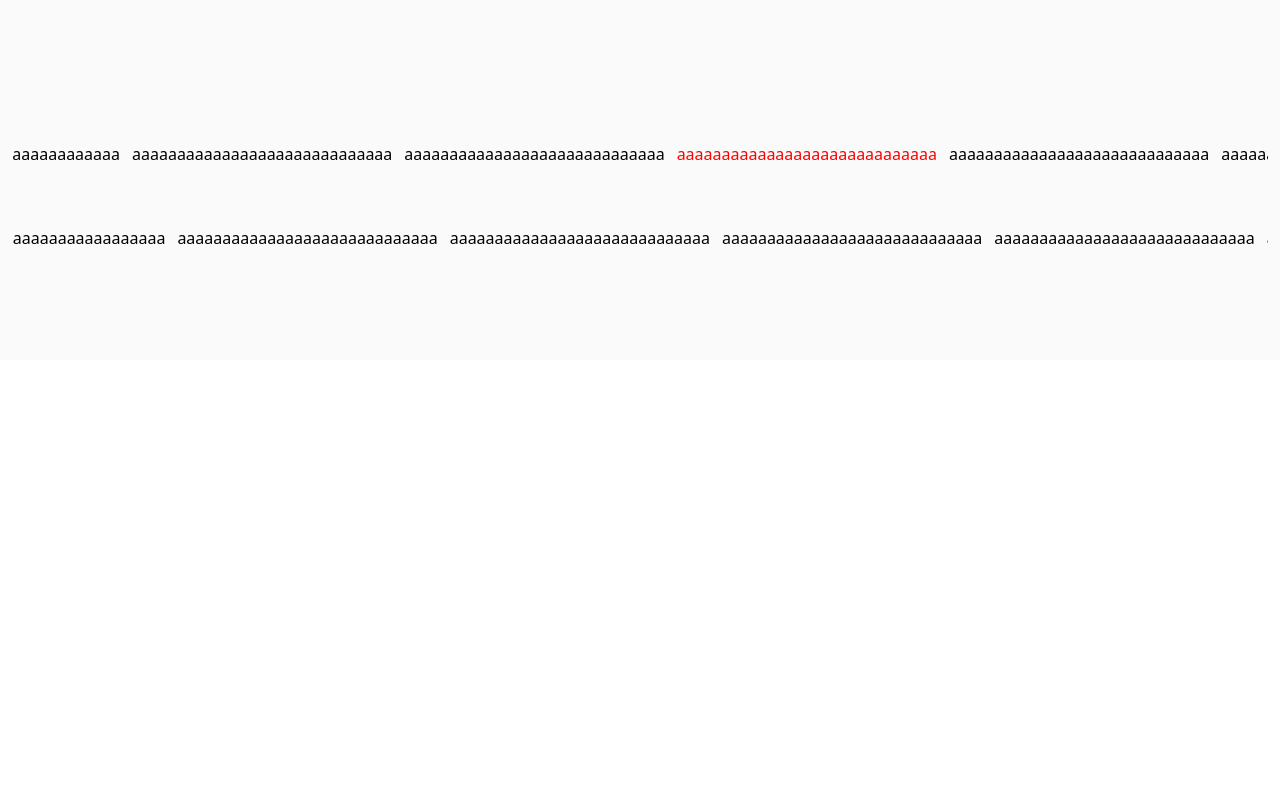
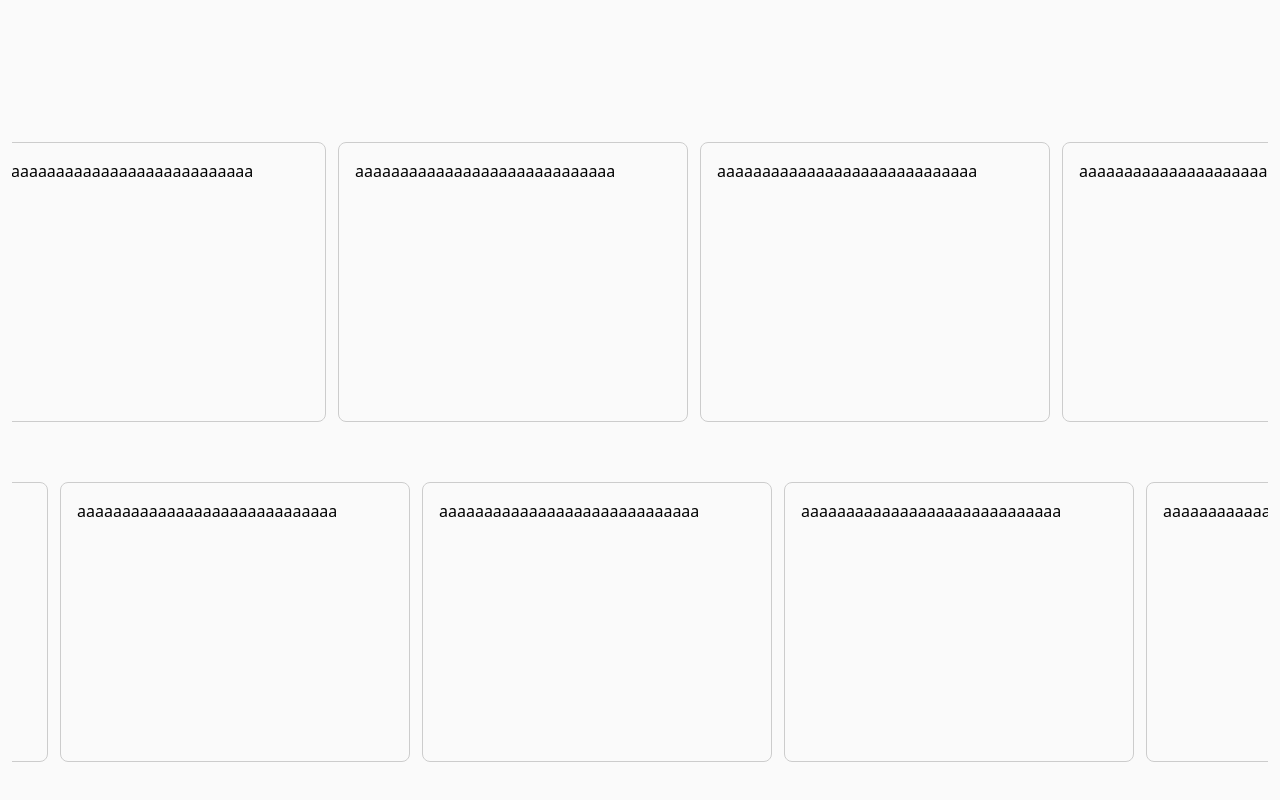
Before and after one commit to atttaskalyar/afforai-homepage, a React (Vite) app in the folder Afforai/: page / in a window 1280 px wide. Shown: the part 4914-5714 px from the top of the page. Before the commit the page ends 5274 px from the top, so only its background shows below. Built offline with nearby package versions, Linux system fonts and the light colour scheme.

Commit message:
added correct size for cards

```diff
--- /dev/null
+++ b/Afforai/src/components/UseCaseComponents/ReviewsSection/ReviewCard/index.jsx
@@ -0,0 +1,9 @@
+import styles from "./style.module.css";
+
+const ReviewCard = () => {
+  return (
+    <div className={styles.cardContainer}>aaaaaaaaaaaaaaaaaaaaaaaaaaaaa</div>
+  );
+};
+
+export default ReviewCard;
--- /dev/null
+++ b/Afforai/src/components/UseCaseComponents/ReviewsSection/ReviewCard/style.module.css
@@ -0,0 +1,7 @@
+.cardContainer{
+    width: 350px;
+    height: 280px;
+    padding: 16px;
+    border: 1px solid rgb(204, 204, 204);
+    border-radius: 8px;
+}
--- a/Afforai/src/components/UseCaseComponents/ReviewsSection/index.jsx
+++ b/Afforai/src/components/UseCaseComponents/ReviewsSection/index.jsx
@@ -1,5 +1,6 @@
 import styles from "./style.module.css";
 import DraggableMovingSlider from "../DraggableMovingSlider";
+import ReviewCard from "./ReviewCard";
 
 const ReviewSection = () => {
   return (
@@ -8,29 +9,23 @@ const ReviewSection = () => {
         direction={"right"}
         containerClass={styles.carouselContainer}
       >
-        <div style={{ color: "red" }}>aaaaaaaaaaaaaaaaaaaaaaaaaaaaa</div>
-        <div>aaaaaaaaaaaaaaaaaaaaaaaaaaaaa</div>
-        <div>aaaaaaaaaaaaaaaaaaaaaaaaaaaaa</div>
-        <div>aaaaaaaaaaaaaaaaaaaaaaaaaaaaa</div>
-        <div>aaaaaaaaaaaaaaaaaaaaaaaaaaaaa</div>
-        <div>aaaaaaaaaaaaaaaaaaaaaaaaaaaaa</div>
-        <div>aaaaaaaaaaaaaaaaaaaaaaaaaaaaa</div>
-        <div>aaaaaaaaaaaaaaaaaaaaaaaaaaaaa</div>
-        <div>aaaaaaaaaaaaaaaaaaaaaaaaaaaaa</div>
+        <ReviewCard />
+        <ReviewCard />
+        <ReviewCard />
+        <ReviewCard />
+        <ReviewCard />
+        <ReviewCard />
+        <ReviewCard />
       </DraggableMovingSlider>
 
       <DraggableMovingSlider direction={"left"}>
-        <div style={{ color: "red" }}>aaaaaaaaaaaaaaaaaaaaaaaaaaaaa</div>
-        <div>aaaaaaaaaaaaaaaaaaaaaaaaaaaaa</div>
-        <div>aaaaaaaaaaaaaaaaaaaaaaaaaaaaa</div>
-        <div>aaaaaaaaaaaaaaaaaaaaaaaaaaaaa</div>
-        <div>aaaaaaaaaaaaaaaaaaaaaaaaaaaaa</div>
-        <div>aaaaaaaaaaaaaaaaaaaaaaaaaaaaa</div>
-        <div>aaaaaaaaaaaaaaaaaaaaaaaaaaaaa</div>
-        <div>aaaaaaaaaaaaaaaaaaaaaaaaaaaaa</div>
-        <div>aaaaaaaaaaaaaaaaaaaaaaaaaaaaa</div>
-        <div>aaaaaaaaaaaaaaaaaaaaaaaaaaaaa</div>
-        <div>aaaaaaaaaaaaaaaaaaaaaaaaaaaaa</div>
+        <ReviewCard />
+        <ReviewCard />
+        <ReviewCard />
+        <ReviewCard />
+        <ReviewCard />
+        <ReviewCard />
+        <ReviewCard />
       </DraggableMovingSlider>
     </div>
   );
--- a/Afforai/src/components/UseCaseComponents/ReviewsSection/style.module.css
+++ b/Afforai/src/components/UseCaseComponents/ReviewsSection/style.module.css
@@ -11,6 +11,8 @@
 }
 
 
+
+
 @media(min-width:786px){
     .container{
         max-width: 1600px;
```
